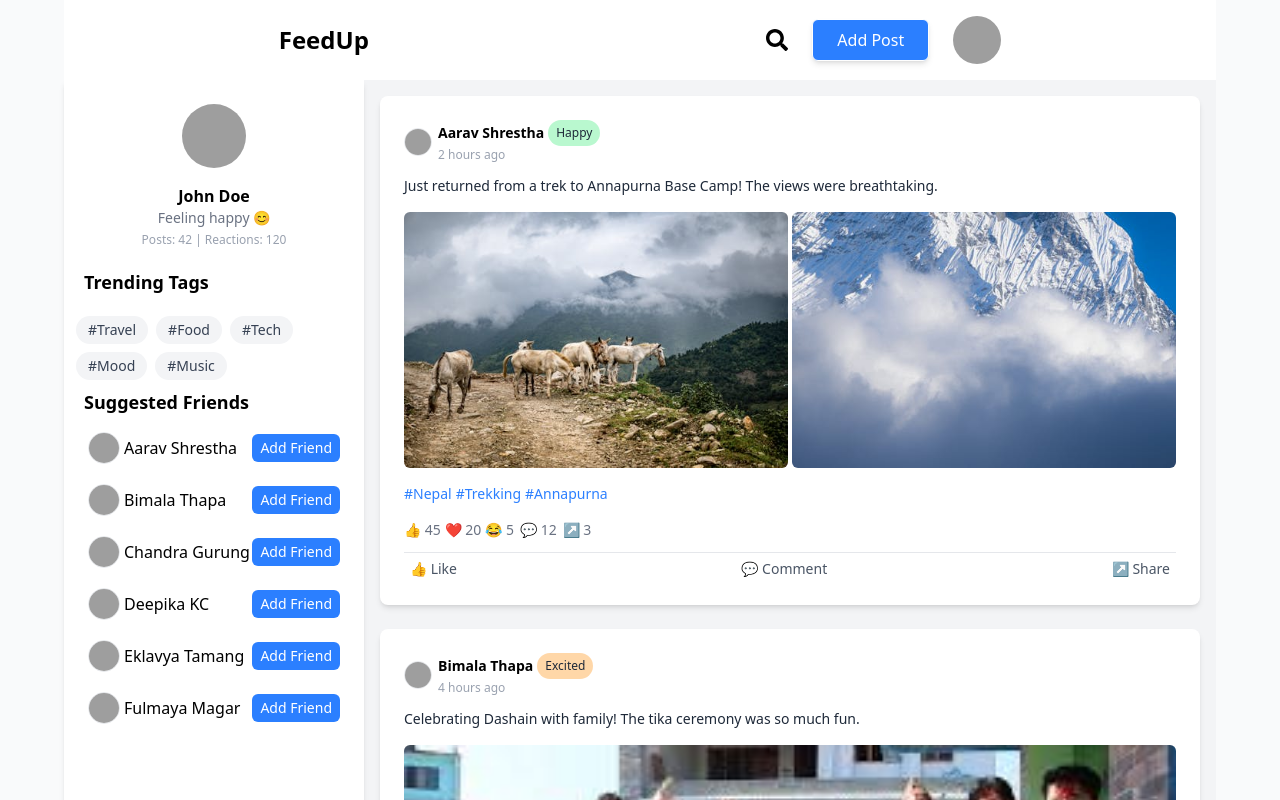
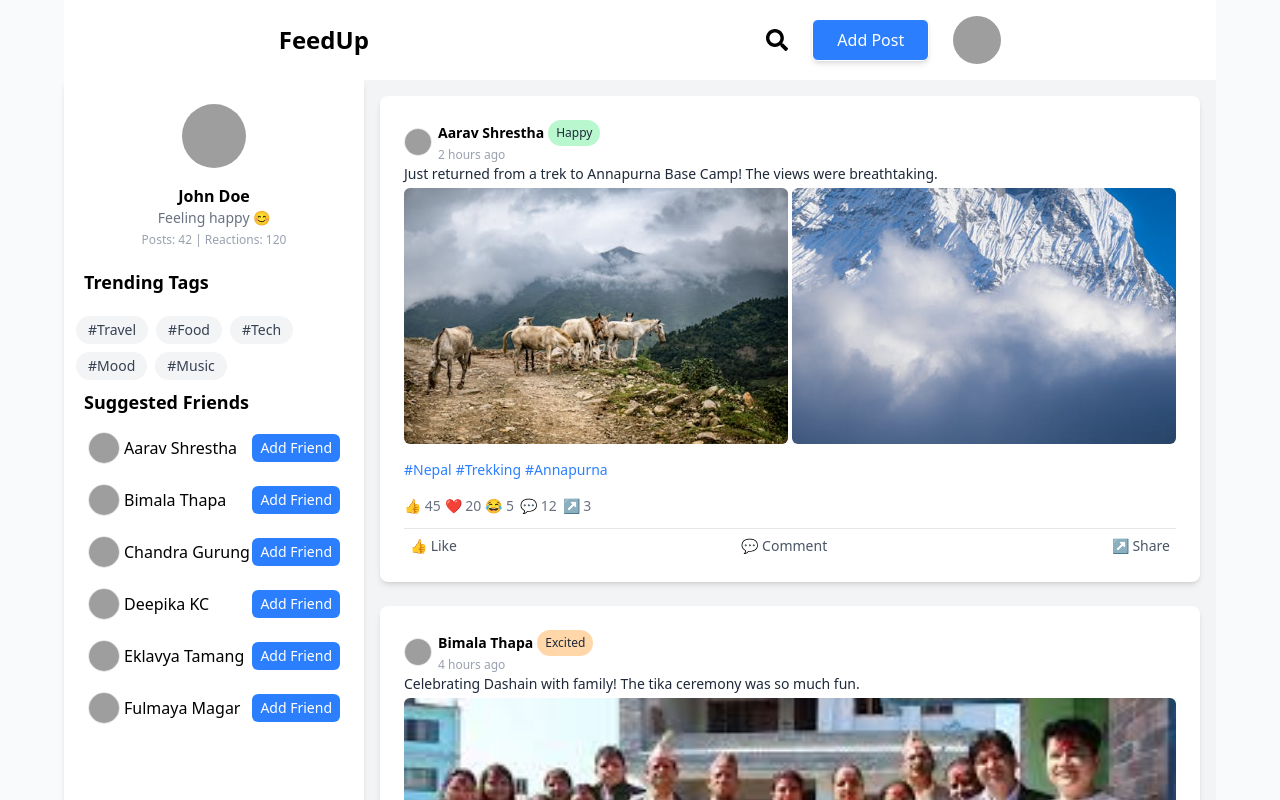
Before and after one commit to paldentitung/FeedUp, a React (Vite) app: page / in a window 1280 px wide. Shown: the top 800 px of the page. Built offline with nearby package versions, Linux system fonts and the light colour scheme; grey boxes are pictures that could not be loaded.

Commit message:
improve the  link for post detail page

```diff
--- a/src/Components/PostCard.jsx
+++ b/src/Components/PostCard.jsx
@@ -67,9 +67,9 @@ const PostCard = ({ post, showComment = false }) => {
   };
 
   return (
-    <Link to={`/post/${slug}`}>
     <section className="bg-white shadow-md max-w-full rounded-lg p-3 md:p-6 mb-2 ">
       <div className="flex flex-col gap-3">
+        <Link to={`/post/${slug}`}>
           {/* Header */}
           <div className="flex items-center justify-between">
             <div className="flex items-center gap-1.5">
@@ -166,7 +166,7 @@ const PostCard = ({ post, showComment = false }) => {
               )}
             </div>
           )}
-
+        </Link>
         {/* Hashtags */}
         {hashtags.length > 0 && (
           <div className="mt-1 flex flex-wrap gap-1">
@@ -182,7 +182,6 @@ const PostCard = ({ post, showComment = false }) => {
             ))}
           </div>
         )}
-
         {/* Reactions Summary */}
         <div className="flex flex-wrap items-center gap-1.5 text-sm text-gray-500 mt-1">
           <div className="flex gap-1 items-center">
@@ -199,7 +198,6 @@ const PostCard = ({ post, showComment = false }) => {
           <span>💬 {commentCount}</span>
           <span> ↗️ {shareCount}</span>
         </div>
-
         {/* Action Buttons */}
         <div className="flex justify-between items-center pt-1 border-t border-gray-200">
           <button
@@ -210,19 +208,19 @@ const PostCard = ({ post, showComment = false }) => {
                 : "text-gray-600 hover:text-blue-500 hover:bg-blue-100"
             }`}
             aria-label={
-                isLiked
-                  ? `Unlike ${username}'s post`
-                  : `Like ${username}'s post`
+              isLiked ? `Unlike ${username}'s post` : `Like ${username}'s post`
             }
           >
             👍 {isLiked ? "Liked" : "Like"}
           </button>
+          <Link to={`/post/${slug}`}>
             <button
               className="px-1.5 py-0.5 text-sm text-gray-600 rounded-md hover:text-blue-500 hover:bg-blue-100 transition-all duration-300"
               aria-label={`Comment on ${username}'s post`}
             >
               💬 Comment
             </button>
+          </Link>
           <button
             className="px-1.5 py-0.5 text-sm text-gray-600 rounded-md hover:text-blue-500 hover:bg-blue-100 transition-all duration-300"
             aria-label={`Share ${username}'s post`}
@@ -230,8 +228,7 @@ const PostCard = ({ post, showComment = false }) => {
           >
             ↗️ Share
           </button>
-          </div>
-
+        </div>{" "}
         {showComment && (
           <div className="flex flex-col gap-3  rounded-lg ">
             <div className="flex flex-col gap-4 p-4 bg-white rounded-lg shadow-md">
@@ -313,7 +310,6 @@ const PostCard = ({ post, showComment = false }) => {
         )}
       </div>
     </section>
-    </Link>
   );
 };
 
```
Lines whose indentation alone changed are shown as unchanged.
